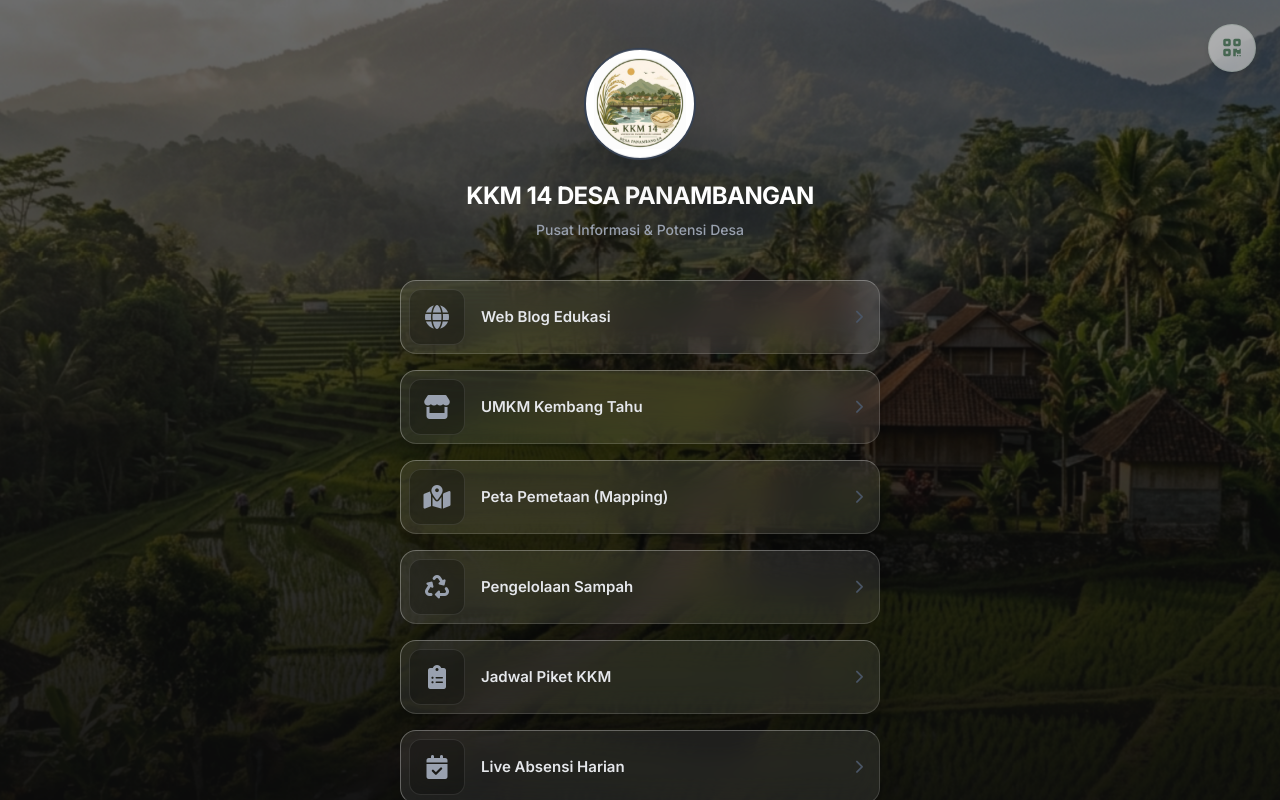
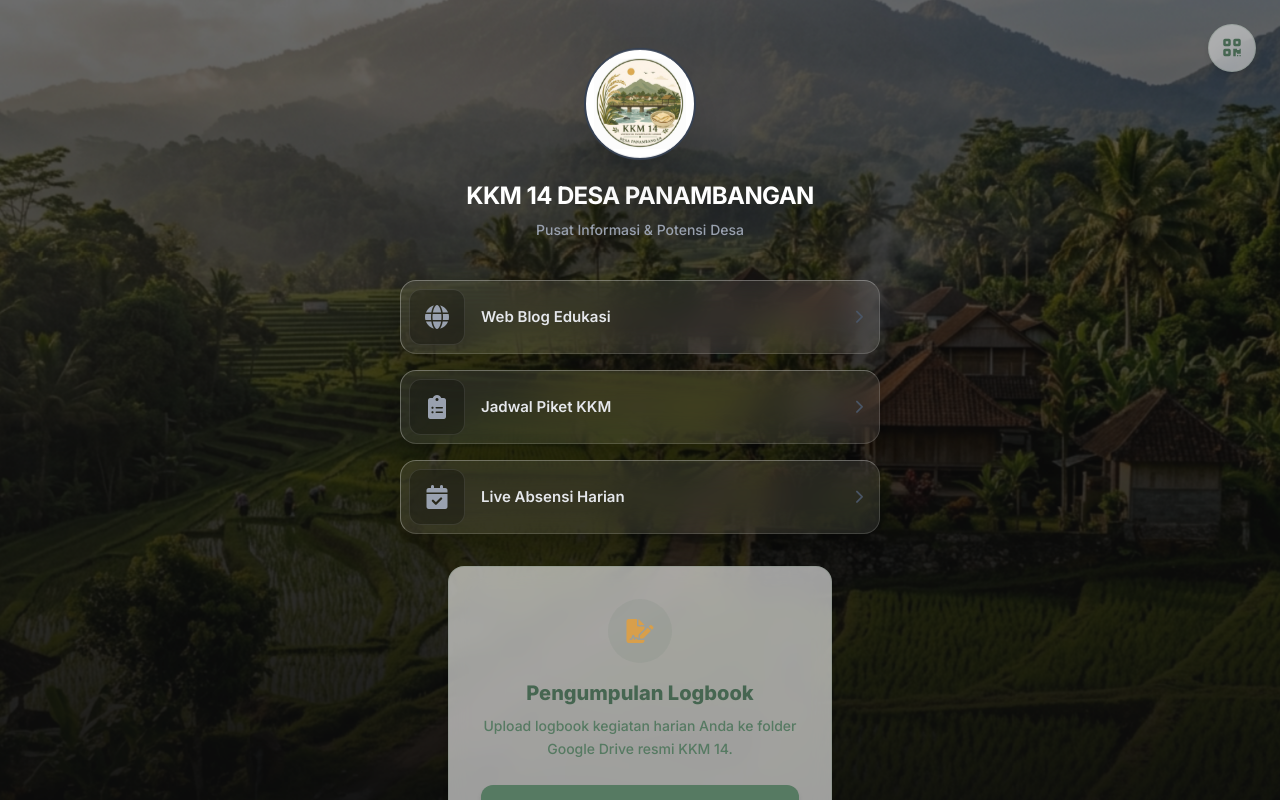
Before and after one commit to adin07-code/Desa-Panambangan, a Next.js app: page / in a window 1280 px wide. Shown: the top 800 px of the page. Built offline with nearby package versions, Linux system fonts and the light colour scheme; a web font is replaced by a local one.

Commit message:
feat: remove kembang tahu, mapping, and sampah from portal

```diff
--- a/src/app/page.tsx
+++ b/src/app/page.tsx
@@ -113,38 +113,6 @@ export default function PortalPage() {
                   <i className="fa-solid fa-chevron-right text-sm text-gray-600 group-hover:text-gray-400 transition-colors"></i>
               </Link>
 
-              {/* Button 2: UMKM Kembang Tahu */}
-              <a href="#" className="link-card flex items-center justify-between p-2 pr-4 rounded-2xl group cursor-pointer w-full text-left">
-                  <div className="flex items-center gap-4">
-                      <div className="icon-box w-14 h-14 rounded-xl flex items-center justify-center text-gray-400 group-hover:text-yellow-400">
-                          <i className="fa-solid fa-store text-2xl"></i>
-                      </div>
-                      <span className="font-semibold text-gray-200 group-hover:text-white text-[15px]">UMKM Kembang Tahu</span>
-                  </div>
-                  <i className="fa-solid fa-chevron-right text-sm text-gray-600 group-hover:text-gray-400 transition-colors"></i>
-              </a>
-
-              {/* Button 3: Mapping */}
-              <a href="#" className="link-card flex items-center justify-between p-2 pr-4 rounded-2xl group cursor-pointer w-full text-left">
-                  <div className="flex items-center gap-4">
-                      <div className="icon-box w-14 h-14 rounded-xl flex items-center justify-center text-gray-400 group-hover:text-blue-400">
-                          <i className="fa-solid fa-map-location-dot text-2xl"></i>
-                      </div>
-                      <span className="font-semibold text-gray-200 group-hover:text-white text-[15px]">Peta Pemetaan (Mapping)</span>
-                  </div>
-                  <i className="fa-solid fa-chevron-right text-sm text-gray-600 group-hover:text-gray-400 transition-colors"></i>
-              </a>
-
-              {/* Button 4: Pengelolaan Sampah */}
-              <a href="#" className="link-card flex items-center justify-between p-2 pr-4 rounded-2xl group cursor-pointer w-full text-left">
-                  <div className="flex items-center gap-4">
-                      <div className="icon-box w-14 h-14 rounded-xl flex items-center justify-center text-gray-400 group-hover:text-green-500">
-                          <i className="fa-solid fa-recycle text-2xl"></i>
-                      </div>
-                      <span className="font-semibold text-gray-200 group-hover:text-white text-[15px]">Pengelolaan Sampah</span>
-                  </div>
-                  <i className="fa-solid fa-chevron-right text-sm text-gray-600 group-hover:text-gray-400 transition-colors"></i>
-              </a>
 
               {/* Button 5: Jadwal Piket KKM */}
               <Link href="/piket" className="link-card flex items-center justify-between p-2 pr-4 rounded-2xl group cursor-pointer w-full text-left">
```
